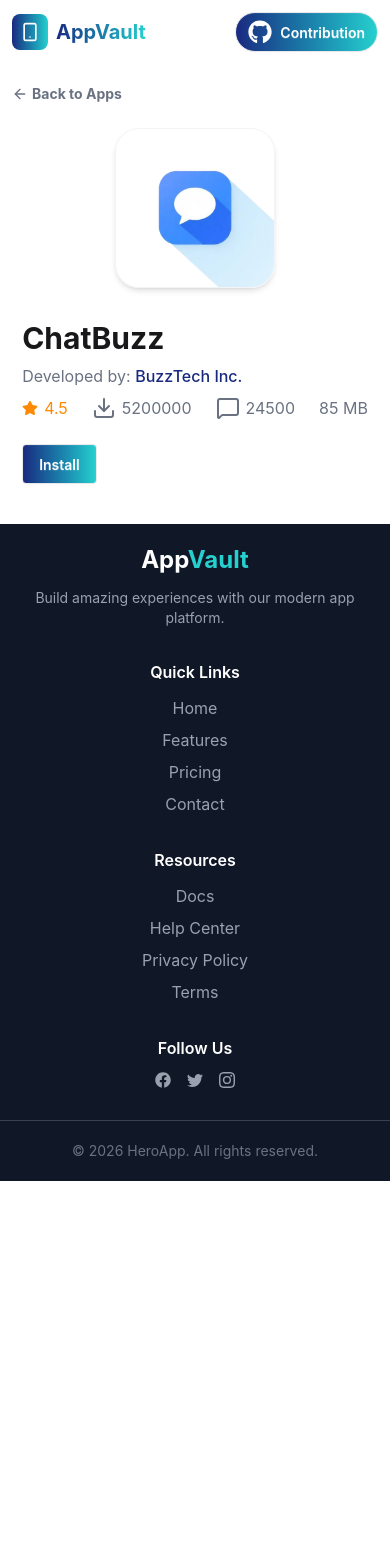
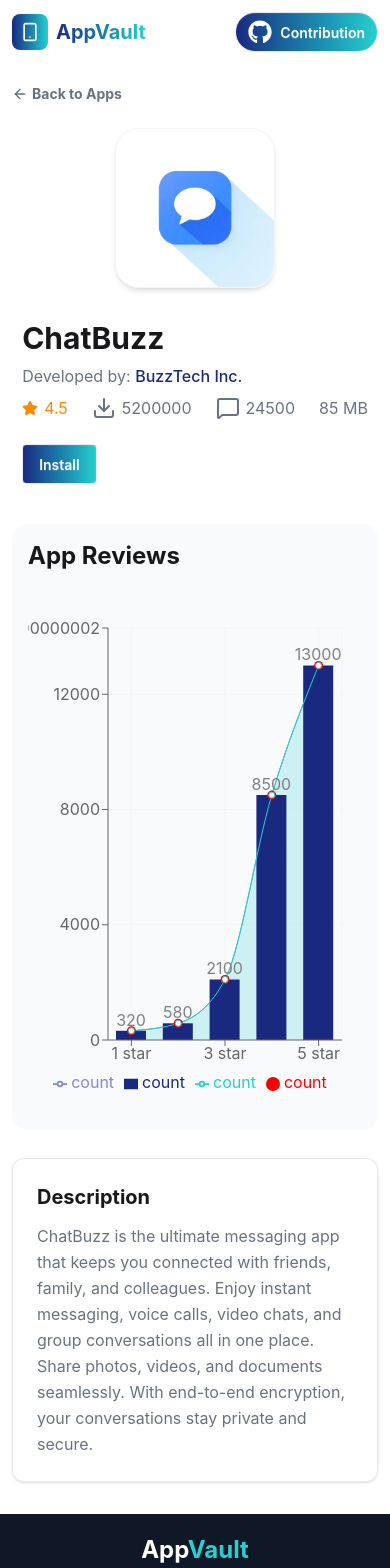
Before and after one commit to nusratjahan7/hero-apps, a React (Vite) app: page /apps/1 in a window 390 px wide. Shown: the top 1568 px of the page. Before the commit the page ends 1181 px from the top, so only its background shows below. Built offline with nearby package versions, Linux system fonts and the light colour scheme.

Commit message:
add responsive review chart using Recharts and display app description section

```diff
--- a/package.json
+++ b/package.json
@@ -10,6 +10,7 @@
     "preview": "vite preview"
   },
   "dependencies": {
+    "@recharts/devtools": "^0.0.11",
     "@tailwindcss/vite": "^4.2.2",
     "framer-motion": "^12.38.0",
     "lucide-react": "^1.3.0",
@@ -19,6 +20,7 @@
     "react-router": "^7.14.0",
     "react-spinners": "^0.17.0",
     "react-toastify": "^11.0.5",
+    "recharts": "^3.8.1",
     "tailwindcss": "^4.2.2"
   },
   "devDependencies": {
--- /dev/null
+++ b/src/Components/Charts/Charts.jsx
@@ -0,0 +1,58 @@
+import React from 'react';
+import {
+  ComposedChart,
+  Area,
+  Bar,
+  Line,
+  Scatter,
+  XAxis,
+  YAxis,
+  CartesianGrid,
+  Tooltip,
+  Legend,
+  LabelList,
+  ResponsiveContainer,
+} from "recharts";
+
+
+const Charts = ({ratings}) => {
+    const maxCount = Math.max(...ratings.map((r) => r.count));
+
+    return (
+        <div style={{ width: "100%", height: "60vh" }}>
+              <ResponsiveContainer width="100%" height="100%">
+        <ComposedChart
+          data={ratings}
+          margin={{ top: 20, right: 20, bottom: 20, left: 20 }}
+        >
+          <CartesianGrid stroke="#f5f5f5" />
+          <XAxis dataKey="name" scale="band" />
+          <YAxis domain={[0, maxCount * 1.1]} /> {/* give space on top */}
+          <Tooltip />
+          <Legend />
+
+          {/* Area for visual effect */}
+          <Area
+            type="monotone"
+            dataKey="count"
+            fill="#26d0cd59"
+            stroke="#8884d8"
+          />
+
+          {/* Bar showing number of ratings with labels */}
+          <Bar dataKey="count" barSize={30} fill="#1a2980" barCategoryGap="30%">
+            <LabelList dataKey="count" position="top" />
+          </Bar>
+
+          {/* Line showing trend */}
+          <Line type="monotone" dataKey="count" stroke="#26d0cd" />
+
+          {/* Scatter points on top */}
+          <Scatter dataKey="count" fill="red" />
+        </ComposedChart>
+      </ResponsiveContainer>
+         </div>
+    );
+};
+
+export default Charts;
--- a/src/Pages/AppDetails/AppDetail.jsx
+++ b/src/Pages/AppDetails/AppDetail.jsx
@@ -7,6 +7,7 @@
 import AppNotFound from '../../Components/AppNotFound/AppNotFound';
 import { InstalledAppsContext } from '../../Context/InstalledApps';
 import { toast } from 'react-toastify';
+import Charts from '../../Components/Charts/Charts';
 
 
 const AppDetail = () => {
@@ -85,6 +86,17 @@
           </div>
            </div>
 
+           <div className='mb-7 p-4 bg-gray-50 rounded-2xl'>
+            <h4 className='mb-9 text-2xl font-bold'>App Reviews</h4>
+            <Charts ratings={expectedApp.ratings} />
+           </div>
+
+           {/* Description */}
+         <div className="rounded-xl border border-gray-200 mb-8  p-6 shadow-sm">
+            <h2 className="mb-3 text-xl font-bold text-foreground">Description</h2>
+            <p className="leading-relaxed text-gray-500">{expectedApp.description}</p>
+        </div>
+
         </section>
     );
 };
```
Also changed, not shown: 1 other file (tests, documents, lock files or other folders).
